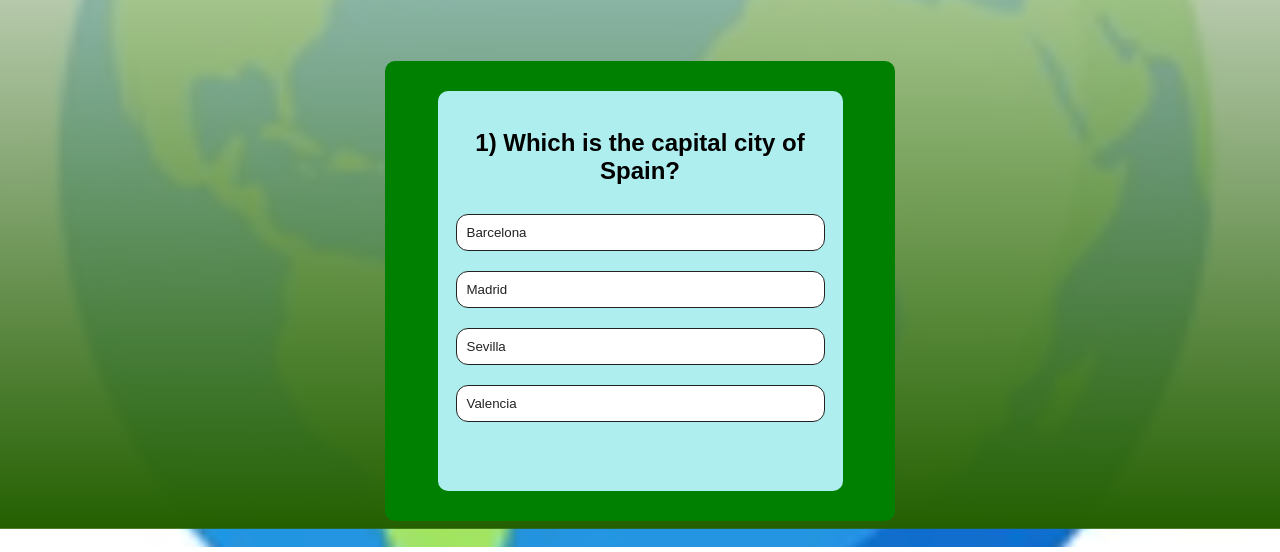
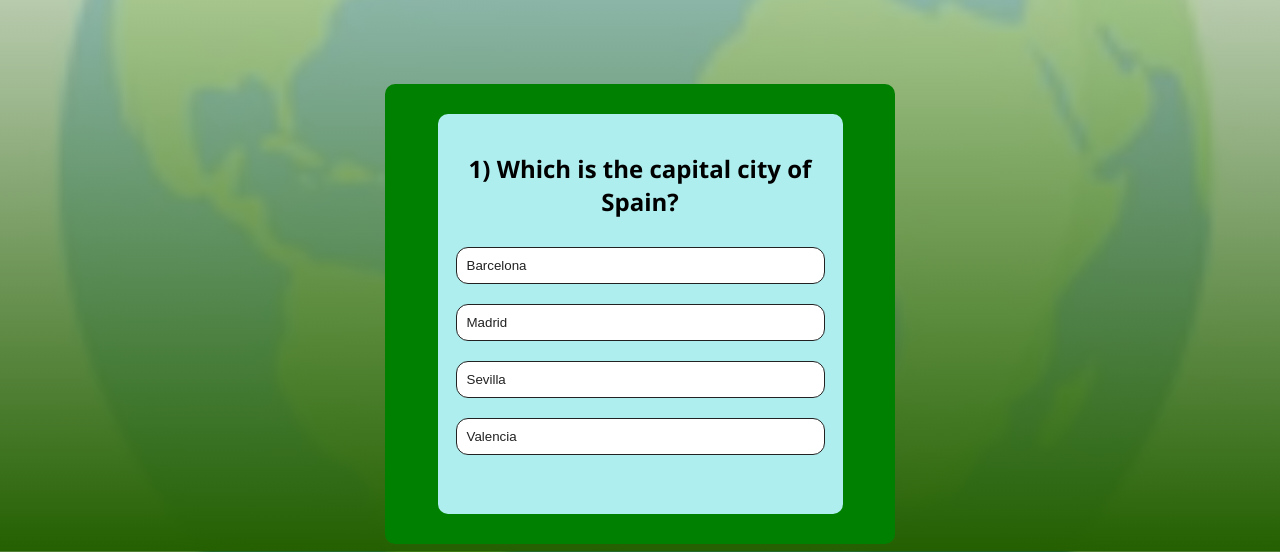
Before and after one commit to MichaelRay2/Project-2-, a plain HTML site: page index.html in a window 1280 px wide. Shown: the part 253-805 px from the top of the page. Drawn offline with nearby package versions, Linux system fonts and the light colour scheme.

Commit message:
Changed font to open sans with google fonts import

```diff
--- a/assets/css/style.css
+++ b/assets/css/style.css
@@ -1,10 +1,12 @@
+@import url('https://fonts.googleapis.com/css2?family=Open+Sans:ital,wght@0,300;0,400;0,500;0,600;0,700;1,300;1,400;1,500;1,700&display=swap');
+/* General styles */
 /* Setting styles that are applicable to entire page */
 body {
     background-image: linear-gradient(rgba(250, 250, 251, 0.7),rgb(36, 96, 1)), url("https://michaelray2.github.io/Project-2-/assets/images/world.png");
     background-position: center;
     background-size: 100%;
     background-repeat: no-repeat;
-    font-family: sans-serif;
+    font-family: "Open Sans";
     text-align: center;
 }
 /* Setting font size of heading */
```
